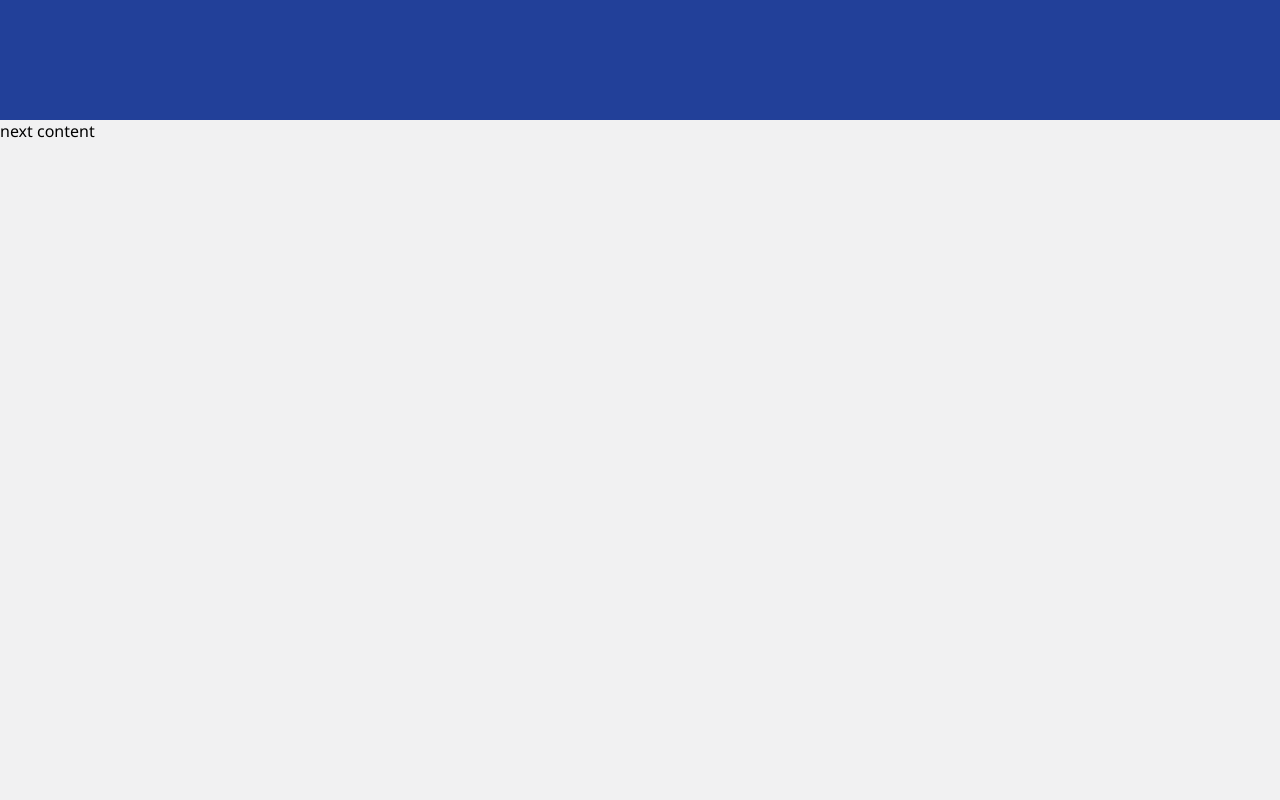
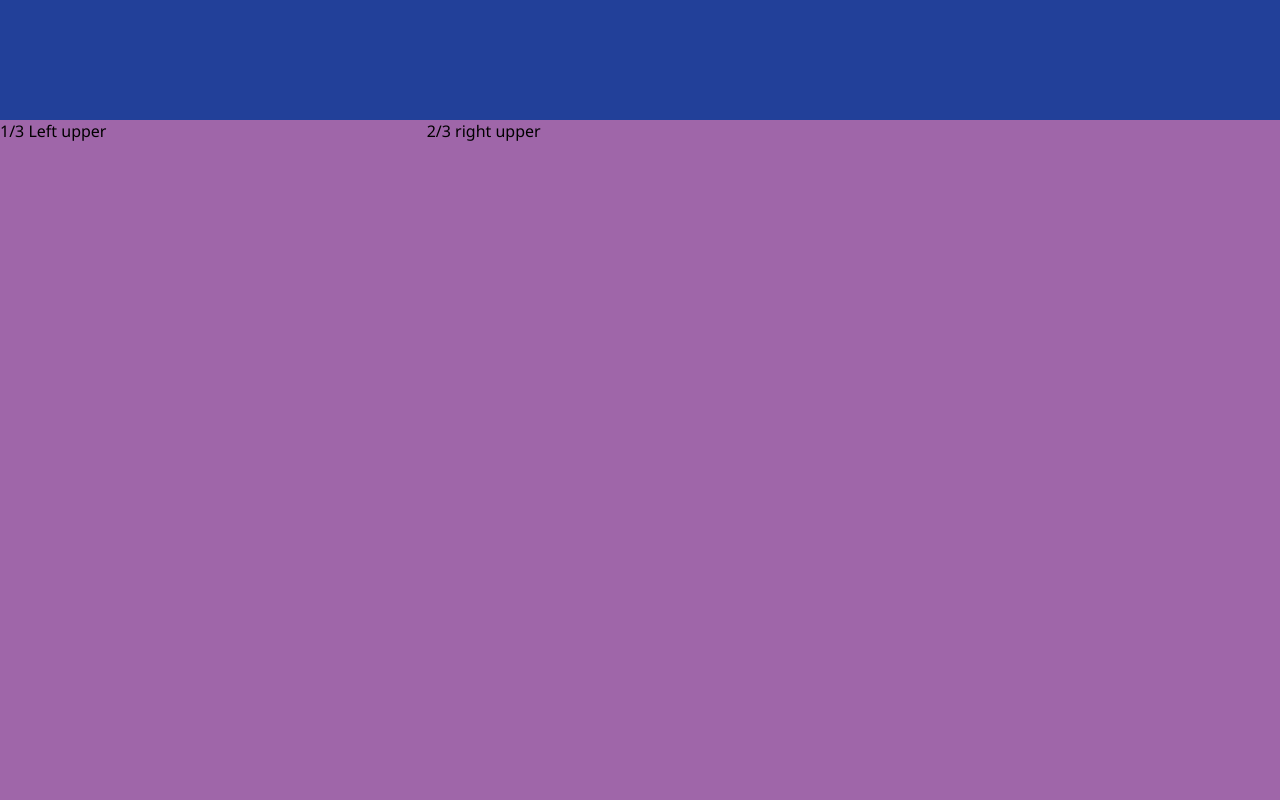
Before and after one commit to FinNexus/finnexus-ui, a Next.js app: page / in a window 1280 px wide. Shown: the part 680-1480 px from the top of the page. Built offline with nearby package versions, Linux system fonts and the light colour scheme.

Commit message:
next middle section

```diff
--- a/pages/index.js
+++ b/pages/index.js
@@ -45,15 +45,28 @@ export default function Home() {
       {/** END -- Upper Section. Can be later moved to a component */}
 
       {/** START -- Next Section Content */}
+
       <div className={`${styles.section} ${styles.middleSection}`}>
-        <div className={`${styles.leftStyleBackground} ${styles.leftPinkStyleBackground}`}></div>
-        <div>
-          next content
+        <div className={`${styles.leftStyleBackground} ${styles.leftPinkStyleBackground}`}>
+          <div className={`${styles.leftPinkStyleBackground} ${styles.leftLightPinkStyleBackground}`}></div>
         </div>
-        <div className={`${styles.rightStyleBackground} ${styles.rightPinkStyleBackground}`}></div>
+        <div className={`${styles.middleSectionContent}`}>
+          <div className={`${styles.halfMiddleSection}`}>
+            <div className={styles.halfMiddleOneThird}>1/3 Left upper</div>
+            <div className={styles.halfMiddleTwoThird}>2/3 right upper</div>
+          </div>
+          <div className={`${styles.halfMiddleSection}`}>
+            <div className={styles.halfMiddleTwoThird}>2/3 right lower</div>
+            <div className={styles.halfMiddleOneThird}>1/3 Left lower</div>
+          </div>
+        </div>
+        <div className={`${styles.rightStyleBackground} ${styles.rightPinkStyleBackground}`}>
+          <div className={`${styles.rightPinkStyleBackground} ${styles.rightLightPinkStyleBackground}`}>
+
+          </div>
+        </div>
       </div>
       {/** END -- Next Section Content */}
-
     </div>
   );
 }
--- a/styles/Home.module.css
+++ b/styles/Home.module.css
@@ -47,8 +47,20 @@
 }
 
 .rightPinkStyleBackground {
+  border-top-right-radius: 350px;
   background-color: var(--dark-pink-color);
+}
+
+.leftRoundLightPink {
+  border-top-left-radius: 350px;
+  border-bottom-left-radius: 350px;
+  background-color: var(--light-pink-color);
+}
+
+.rightRoundLightPink {
   border-top-right-radius: 350px;
+  border-bottom-right-radius: 350px;
+  background-color: var(--light-pink-color);
 }
 
 .upperMainContent {
@@ -127,7 +139,43 @@ div.upperMainContent p {
   margin-bottom: 0;
 }
 
+.middleSection {
+  height: 1600px;
+}
 
-.middleSection {
-  height: 1200px;
+.middleSectionContent {
+  background: linear-gradient(
+    180deg,
+    var(--light-pink-color) 50%,
+    var(--dark-pink-color) 50%
+  );
+  display: flex;
+  flex-direction: column;
 }
+
+.leftLightPinkStyleBackground {
+  background-color: var(--light-pink-color);
+  height: 50%;
+  width: 100%;
+  border-bottom-left-radius: 350px;
+}
+
+.rightLightPinkStyleBackground {
+  background-color: var(--light-pink-color);
+  height: 50%;
+  width: 100%;
+  border-bottom-right-radius: 350px;
+}
+
+.halfMiddleSection {
+  height: 50%;
+  display: inherit;
+}
+
+.halfMiddleOneThird {
+  width: calc(100% / 3);
+}
+
+.halfMiddleTwoThird {
+  width: calc(100% * 2 / 3);
+}
```
